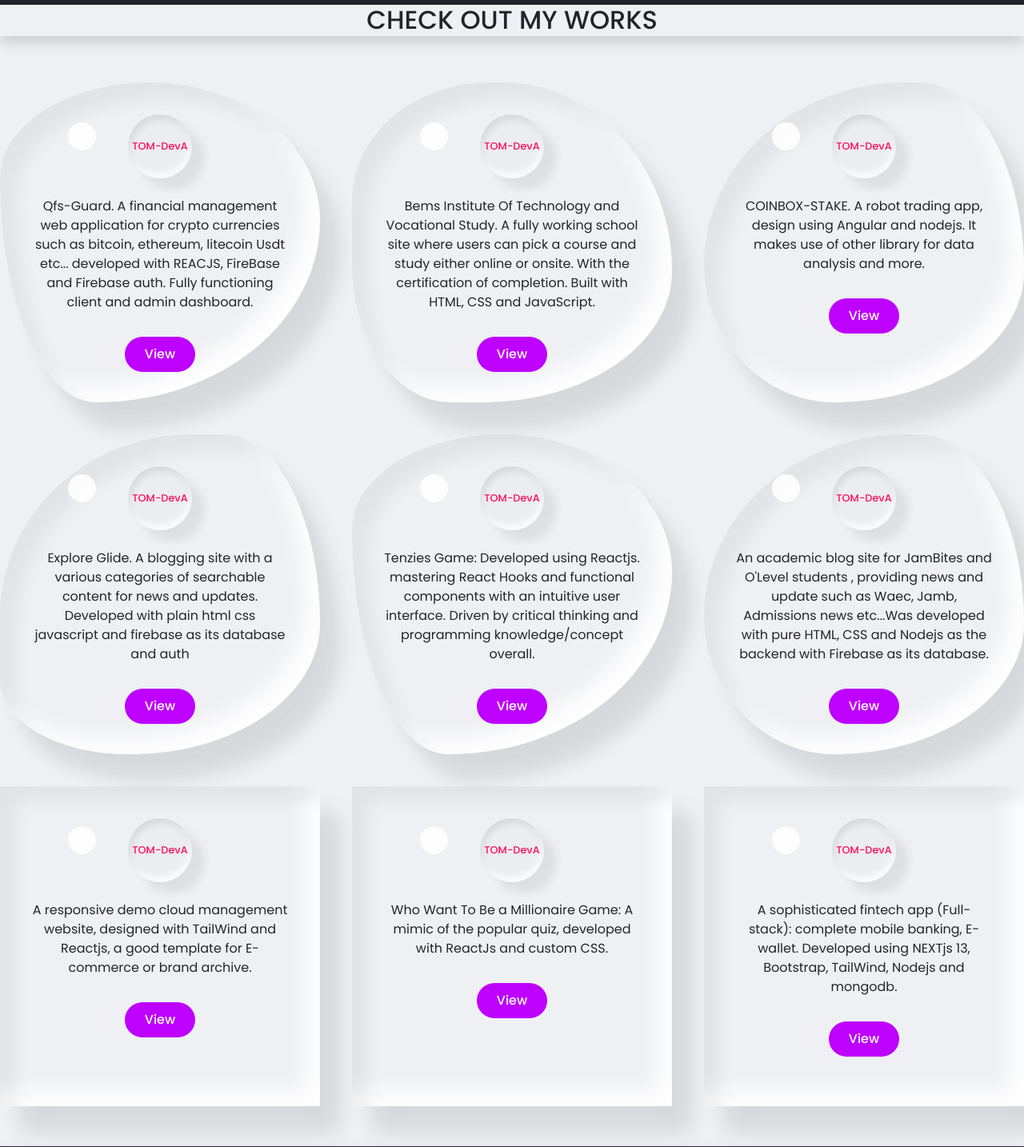
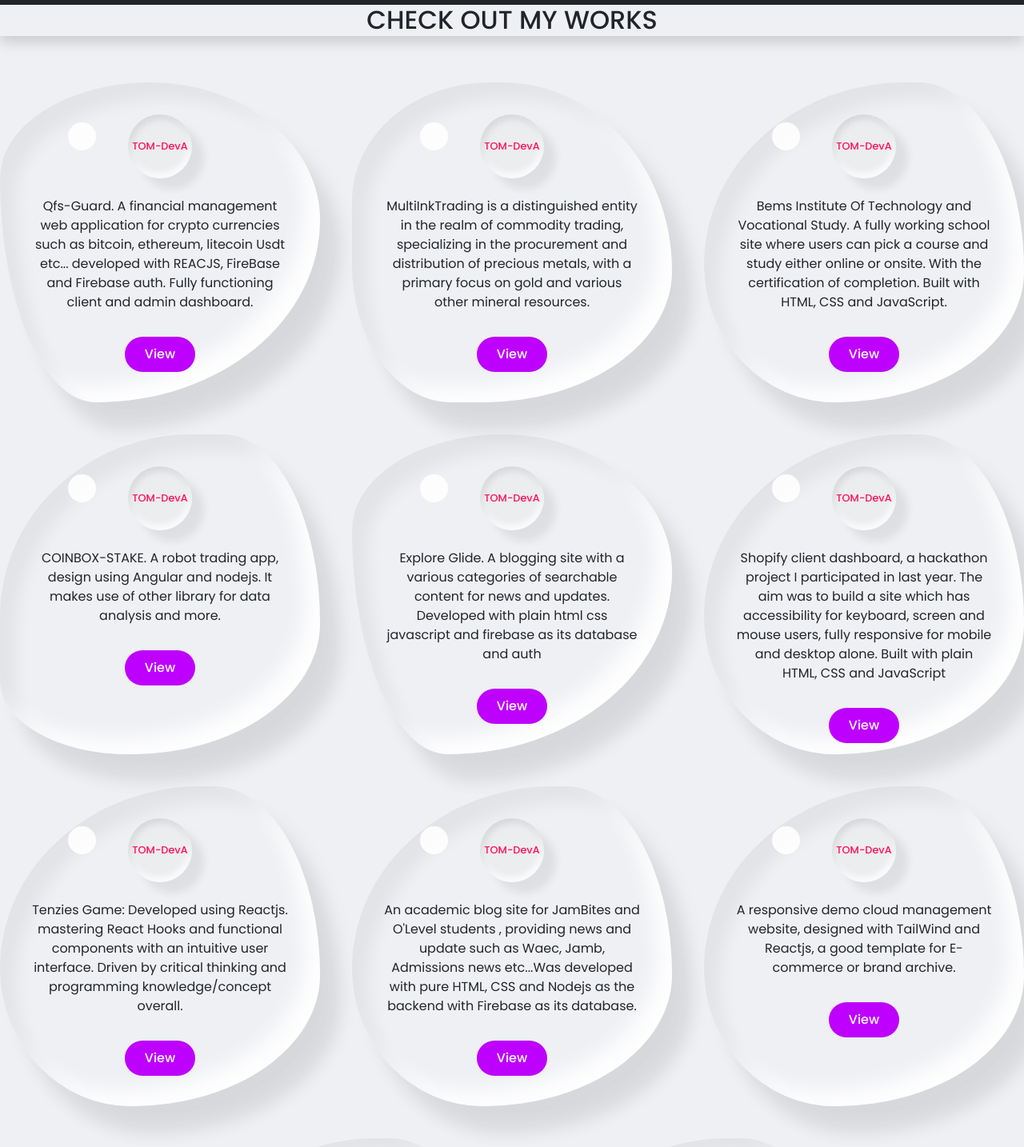
Before and after one commit to tombrowngithub/Tom-Portfolio, a React (Create React App) app: page / in a window 1280 px wide. Shown: the part 1216-2650 px from the top of the page at 80% size. Built offline with nearby package versions, Linux system fonts and the light colour scheme.

Commit message:
Added more projects

```diff
--- a/src/components/ContactMe.js
+++ b/src/components/ContactMe.js
@@ -56,7 +56,7 @@
                     <div className="mt-3 flex items-center gap-2">
                         <img src={github} style={{width: "1.5rem"}} alt=""/>
                         <span> <a style={{textDecoration: 'none', color: "white"}}
-                                  href="https://github.com/tombrowngithub">GitHub</a>
+                                  href="https://github.com/tombrowngithub">GitHub: 50% of my repositories are hidden</a>
                         </span>
                     </div>
 
--- a/src/components/WhatIDo.js
+++ b/src/components/WhatIDo.js
@@ -12,6 +12,17 @@
                             Fully functioning client and admin dashboard.
                         </p>
                         <a href="https://qfsguard.com">View</a>
+                    </div>
+                </div>
+
+                <div className="drop">
+                    <div className="my-content">
+                        <h4>TOM-DevA</h4>
+                        <p>MultiInkTrading is a distinguished entity in the realm of commodity trading, specializing in
+                            the procurement and distribution of precious metals, with a primary focus on gold and
+                            various other mineral resources.
+                        </p>
+                        <a href="https://multilinktradings.com/">View</a>
                     </div>
                 </div>
 
@@ -42,6 +53,16 @@
                         <p>Explore Glide. A blogging site with a various categories of searchable content for news and
                             updates. Developed with plain html css javascript and firebase as its database and auth</p>
                         <a href="https://exploreglide.com">View</a>
+                    </div>
+                </div>
+
+                <div className="drop">
+                    <div className="my-content">
+                        <h4>TOM-DevA</h4>
+                        <p>Shopify client dashboard, a hackathon project I participated in last year. The aim was to
+                            build a site which has accessibility for keyboard, screen and mouse users, fully responsive
+                            for mobile and desktop alone. Built with plain HTML, CSS and JavaScript</p>
+                        <a href="https://master--hacktom.netlify.app/">View</a>
                     </div>
                 </div>
 
--- a/src/index.css
+++ b/src/index.css
@@ -16,12 +16,6 @@
     align-items: start;
 }
 
-/*.text-center {*/
-/*    font-weight: 800;*/
-/*    width: 15rem;*/
-/*    border: #ea5271 3px solid;*/
-/*    color: #ea5271;*/
-/*}*/
 
 .simple {
     border-top: darkblue 3px solid;
@@ -100,6 +94,22 @@
 .my-container .drop:nth-child(6) {
     border-radius: 63% 33% 59% 41% / 57% 59% 41% 43%;
 }
+.my-container .drop:nth-child(7) {
+    border-radius: 63% 33% 59% 41% / 57% 59% 41% 43%;
+}
+.my-container .drop:nth-child(8) {
+    border-radius: 63% 33% 59% 41% / 57% 59% 41% 43%;
+}
+.my-container .drop:nth-child(9) {
+    border-radius: 63% 33% 59% 41% / 57% 59% 41% 43%;
+}
+.my-container .drop:nth-child(10) {
+    border-radius: 63% 33% 59% 41% / 57% 59% 41% 43%;
+}
+.my-container .drop:nth-child(11) {
+    border-radius: 63% 33% 59% 41% / 57% 59% 41% 43%;
+}
+
 
 .my-container .drop:hover {
     border-radius: 50%;
```
Also changed, not shown: src/images/bg6.png.
